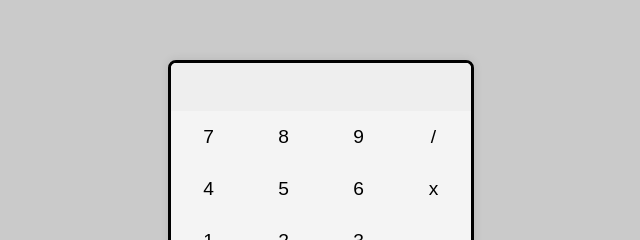
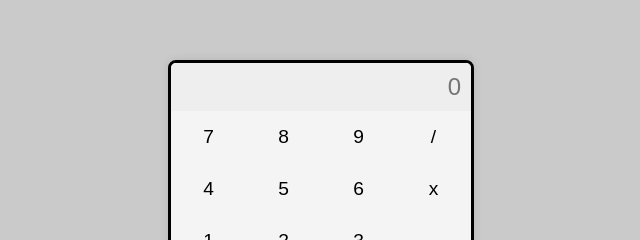
Before and after one commit to santvallejos/CalculadoraJS, a plain HTML site: page index.html in a window 1280 px wide. Shown: the part 183-423 px from the top of the page, 319-959 px from the left. Drawn offline with Linux system fonts and the light colour scheme.

```diff
--- a/index.html
+++ b/index.html
@@ -8,7 +8,8 @@
 </head>
 <body>
     <div id="calculator">
-        <input type="text" id="display" value="" readonly>
+        <input type="text" id="display" value="" placeholder="0"
+        readonly>
         <div id="buttons">
             <button onclick="agregarPantalla('7')">7</button>
             <button onclick="agregarPantalla('8')">8</button>
```
Also changed, not shown: src/script.js (+17 -0 lines).
